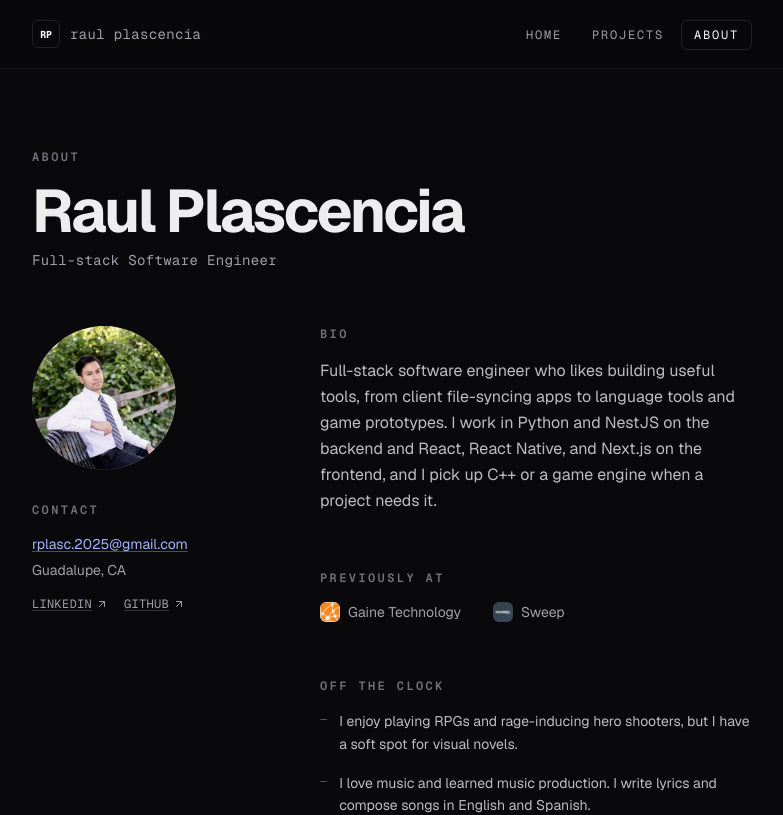
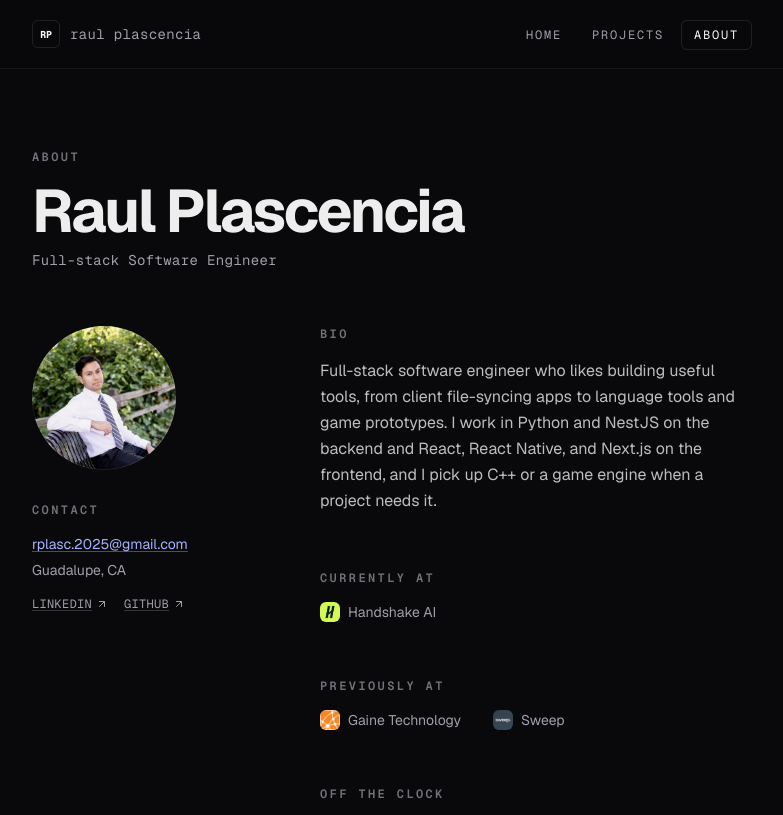
Before and after one commit to rplasc/portfolioV2, a Next.js app: page /about in a window 1280 px wide. Shown: the top 815 px of the page, without its empty margins (248-1031 px from the left). Built offline with nearby package versions, Linux system fonts and the light colour scheme.

Commit message:
Replaced hardcoded text color

```diff
--- a/src/app/about/page.tsx
+++ b/src/app/about/page.tsx
@@ -2,7 +2,7 @@ import type { Metadata } from "next";
 import Image from "next/image";
 import { ProfilePhoto } from "@/components/profile-photo";
 import { SecondaryActionLink } from "@/components/action-link";
-import { previousEmployers } from "@/data/employers";
+import { currentEmployer, previousEmployers } from "@/data/employers";
 import { contact } from "@/data/contact";
 import { bio, moreInfo } from "@/data/about";
 
@@ -71,6 +71,22 @@ export default function AboutPage() {
             </section>
 
             <section className="flex flex-col gap-4">
+              <h2 className={labelClass}>Currently at</h2>
+              <div className="flex items-center gap-2">
+                <Image
+                  src={currentEmployer.logo}
+                  alt={currentEmployer.name}
+                  width={20}
+                  height={20}
+                  className="rounded-sm"
+                />
+                <span className="text-muted-foreground text-sm">
+                  {currentEmployer.name}
+                </span>
+              </div>
+            </section>
+
+            <section className="flex flex-col gap-4">
               <h2 className={labelClass}>Previously at</h2>
               <div className="flex flex-wrap items-center gap-x-8 gap-y-3">
                 {previousEmployers.map((employer) => (
--- a/src/app/page.tsx
+++ b/src/app/page.tsx
@@ -49,7 +49,7 @@ export default function Home() {
               <p className="text-muted-foreground font-mono text-sm tracking-wide">
                 Full-stack Software Engineer
               </p>
-              <p className="mt-2 text-sm text-white/65">
+              <p className="text-muted-foreground mt-2 text-sm">
                 Currently training AI models at{" "}
                 <span className="inline-flex items-baseline gap-1.5 whitespace-nowrap">
                   <Image
@@ -59,7 +59,9 @@ export default function Home() {
                     height={16}
                     className="translate-y-0.5 rounded-sm"
                   />
-                  <span className="text-white/85">{currentEmployer.name}</span>
+                  <span className="text-muted-foreground text-sm">
+                    {currentEmployer.name}
+                  </span>
                 </span>
               </p>
             </div>
```
